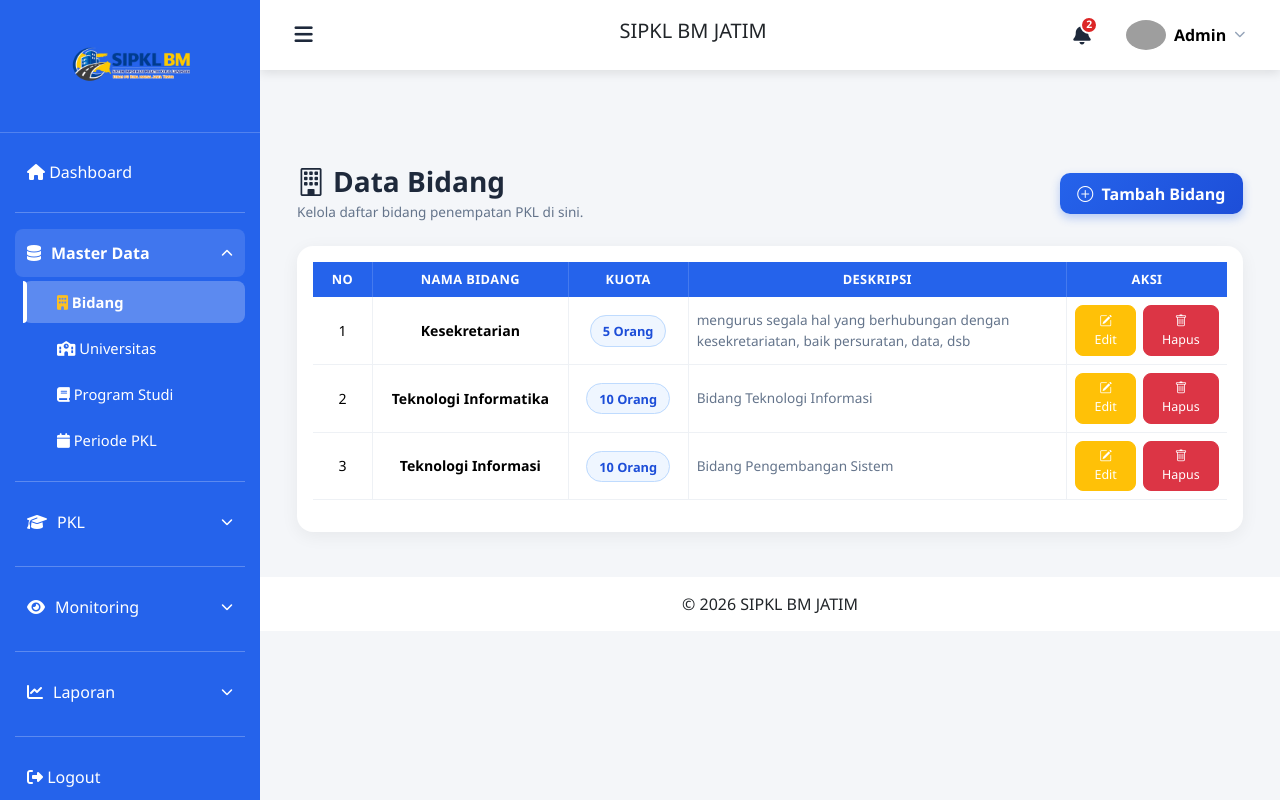
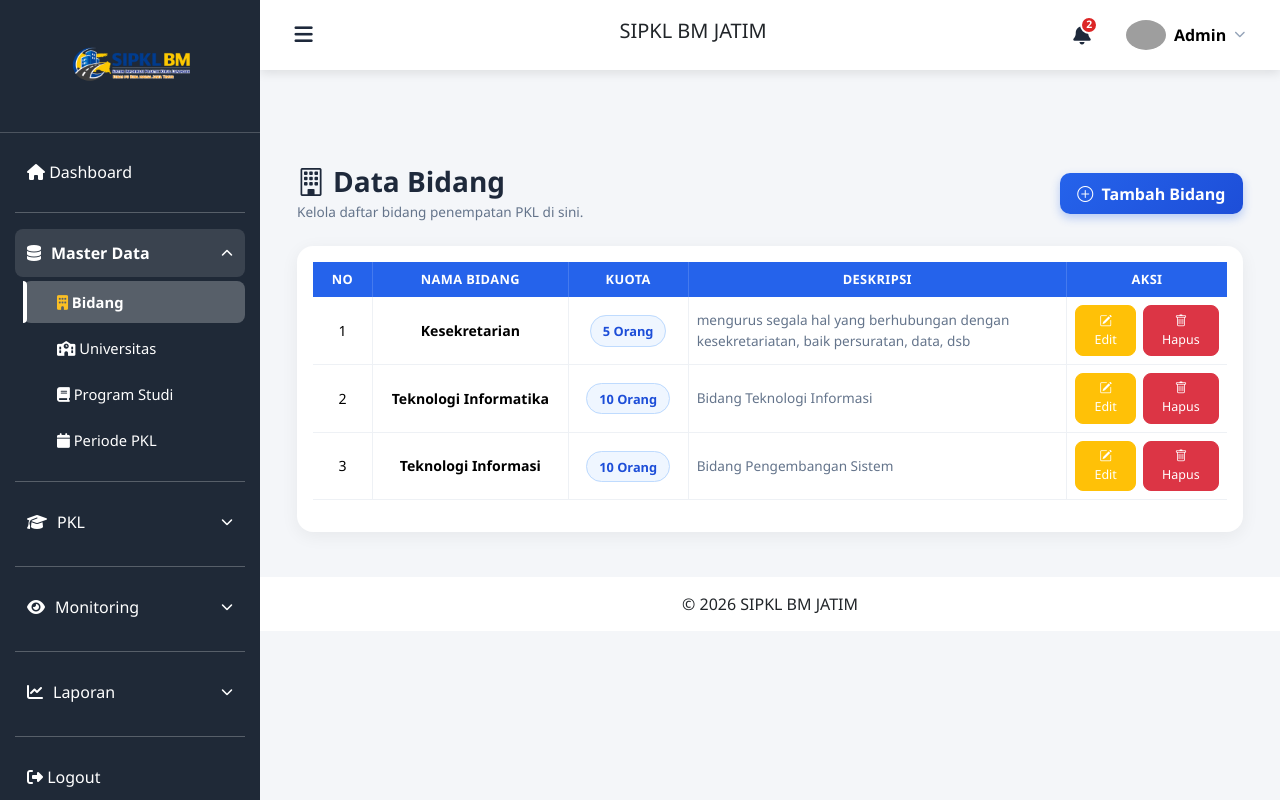
Before and after one commit to Supppp0510/sibima-internship, a PHP site: page /sipkl_bm/admin/bidang/index.php in a window 1280 px wide. Run offline with PHP 8.4, Linux system fonts and the light colour scheme; a user stored in the database is signed in; data comes from the database, SQL or seed files in the repository; some libraries are stand-ins or nearby versions; grey boxes are pictures that could not be loaded.

Commit message:
update logo

```diff
--- a/assets/css/style.css
+++ b/assets/css/style.css
@@ -34,7 +34,7 @@ a{
 
     height:100vh;
 
-    background:#2563eb;
+    background:#1f2937;
 
     color:#fff;
 
```
Also changed, not shown: assets/img/sibima.png (added), assets/img/sibimaa.png (added).
